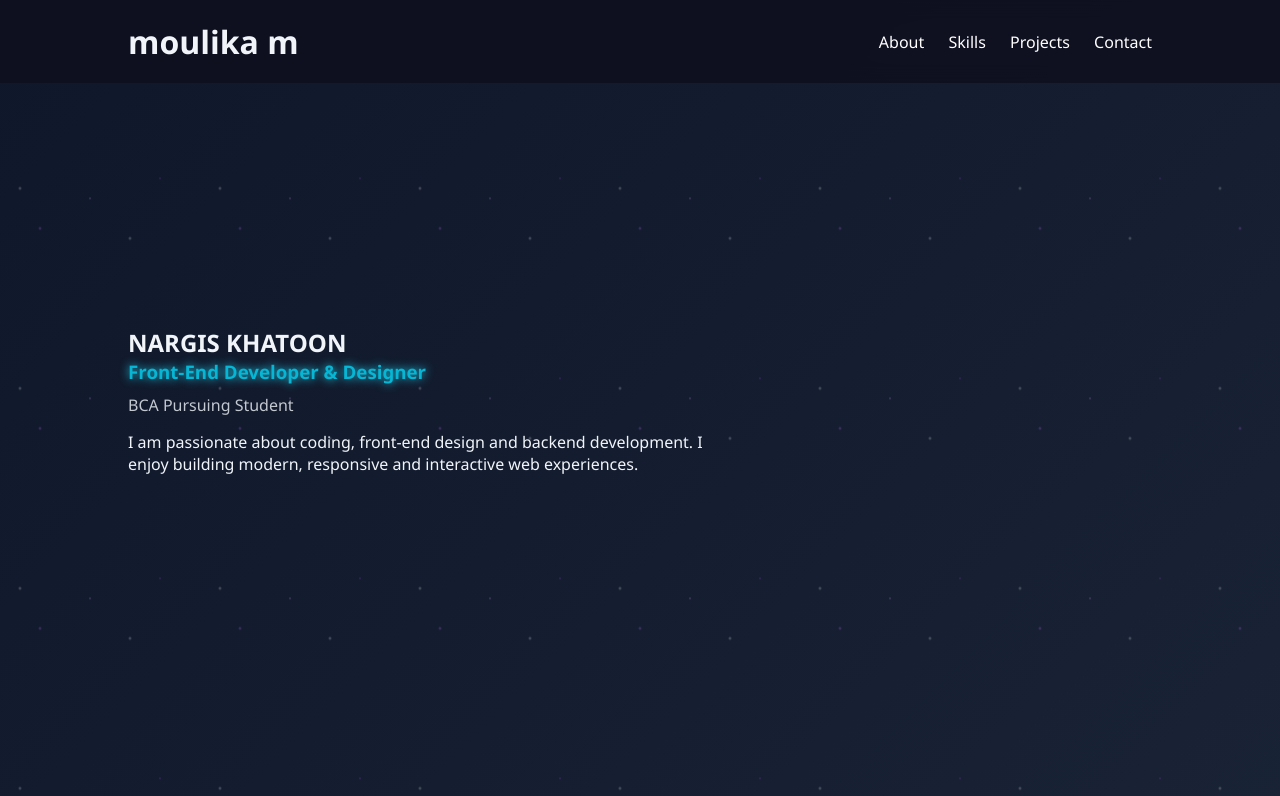
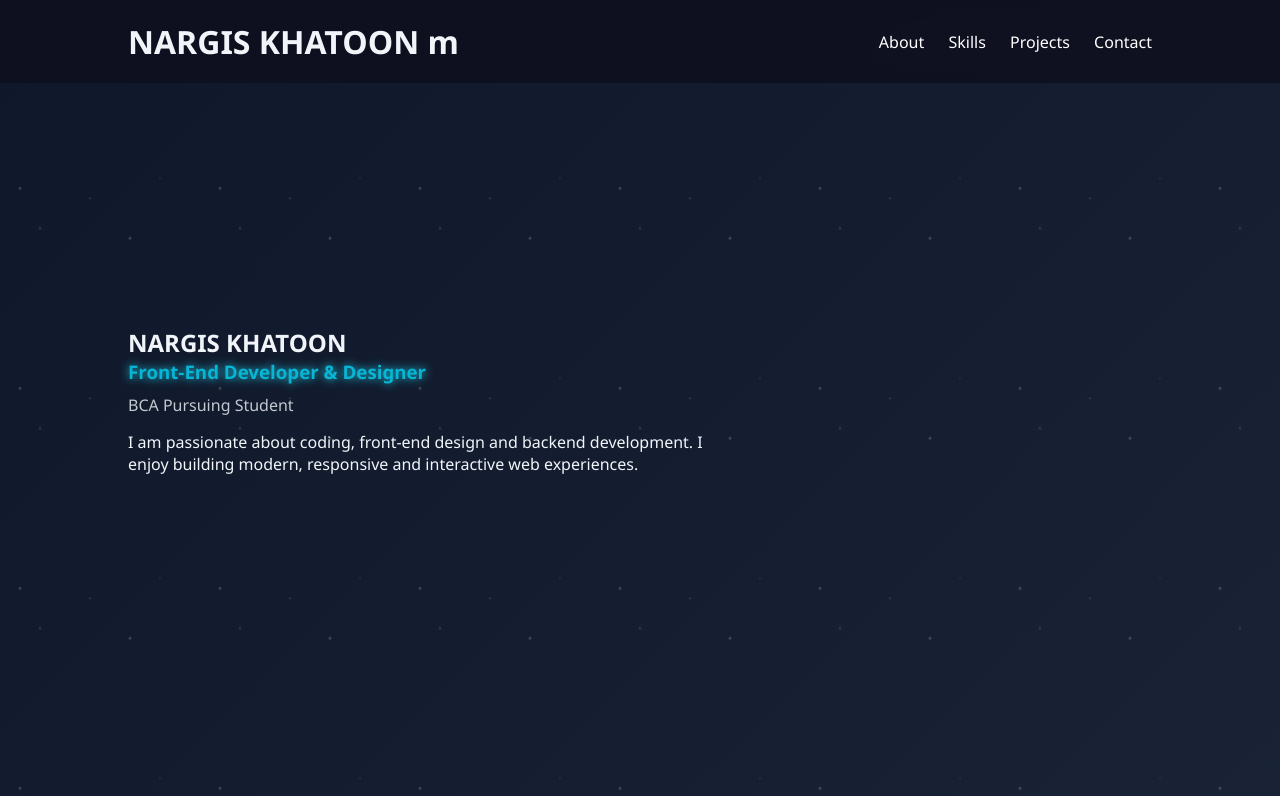
Before and after one commit to nargis-27kh/animated-rotary-phone, a plain HTML site: page index.html in a window 1280 px wide. Shown: the top 796 px of the page. Drawn offline with Linux system fonts and the light colour scheme.

Commit message:
Update index.html

```diff
--- a/index.html
+++ b/index.html
@@ -15,7 +15,7 @@
 <body>
 
     <header>
-        <h1>moulika <span>m</span></h1>
+        <h1>NARGIS KHATOON <span>m</span></h1>
         <nav>
             <a href="#about">About</a>
             <a href="#skills">Skills</a>
```
